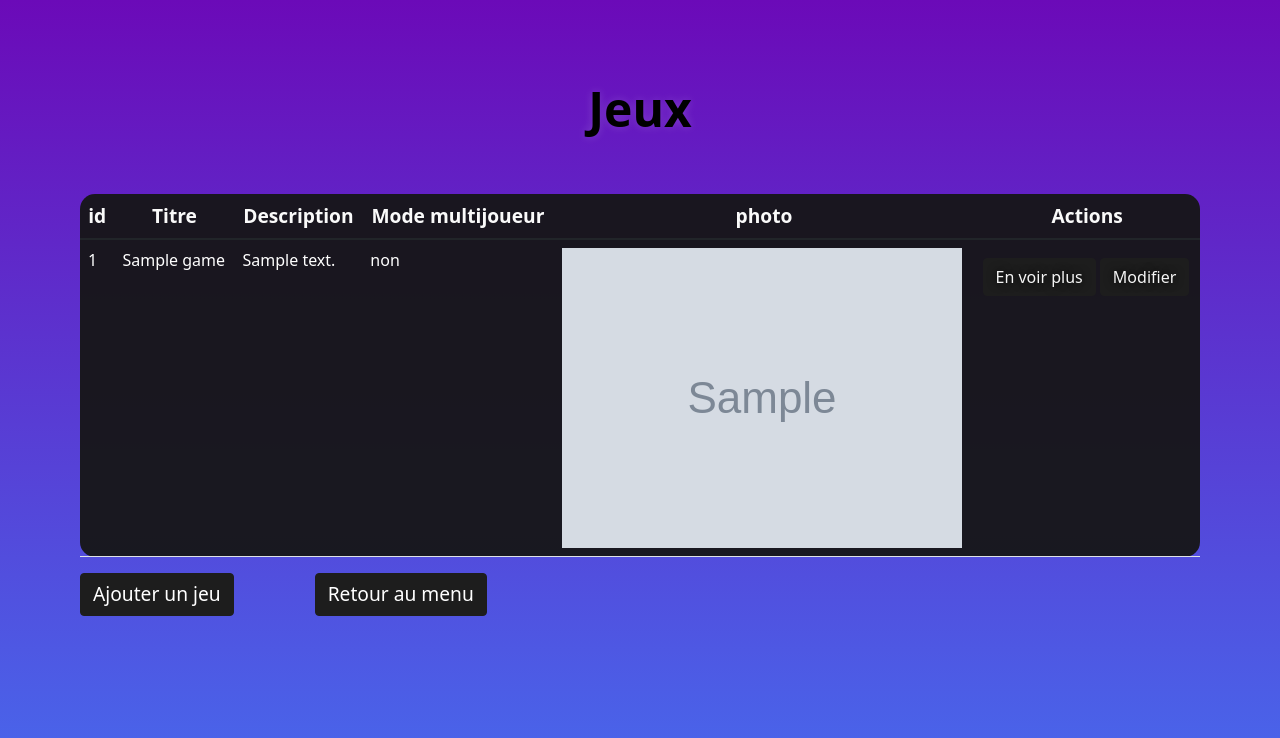
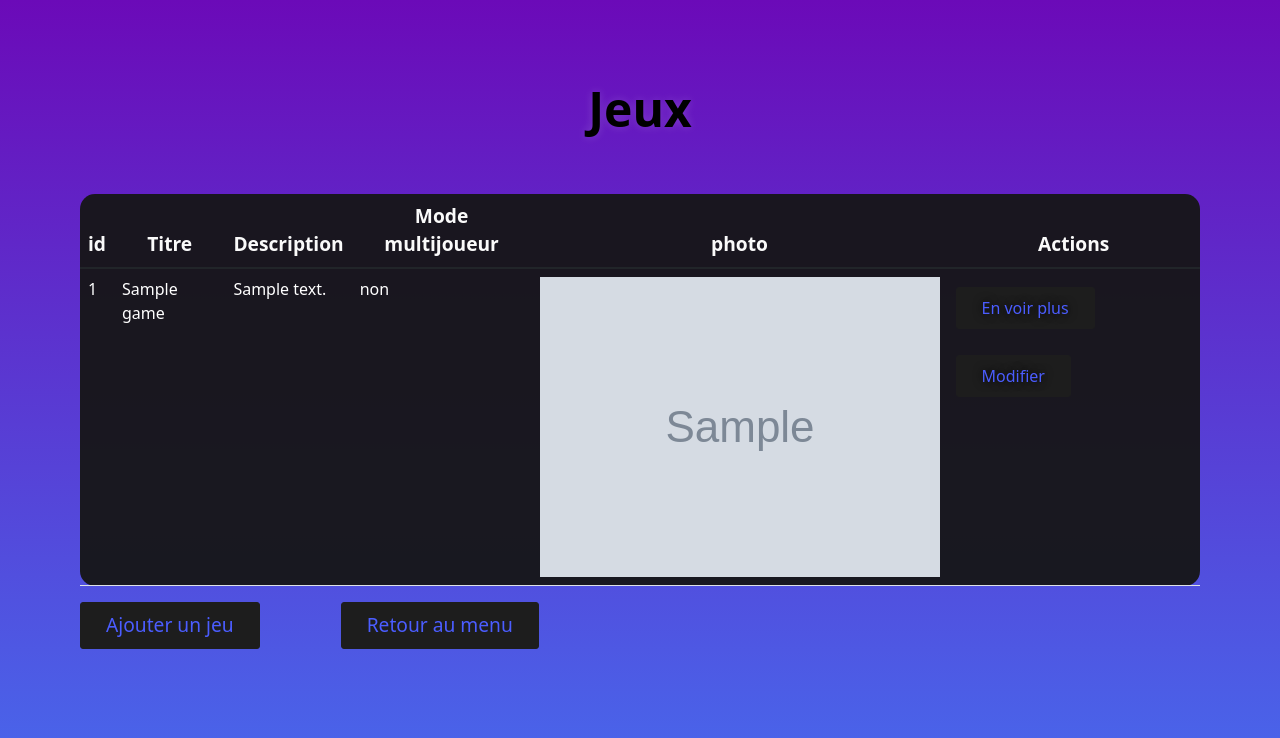
Before and after one commit to RandyVV/gamefriendz-back, a Symfony app: template templates/game/index.html.twig in a window 1280 px wide. Shown: the top 738 px of the page. Run offline with Twig, Linux system fonts and the light colour scheme; the template is opened without the code that fills it: most values are stand-ins (such as "Sample title", 1, 10 or a date in 2020); grey boxes marked "Sample" are stand-in pictures; some libraries are stand-ins or nearby versions.

Commit message:
mise à jour css

```diff
--- a/public/css/style.css
+++ b/public/css/style.css
@@ -49,7 +49,7 @@ a:hover {
 }
 
 .PageEditNew {
-    background: linear-gradient(#f0cd6c,#884abb);
+    background: linear-gradient(#f8bb12,#9d1ad1);
     padding: 1em;
     border-radius: 1em;
 }
@@ -123,7 +123,7 @@ img { width: 400px;
     background-color:rgb(29, 29, 29);
     border: 1px solid rgb(29, 29, 29);
     border-radius: 3px;
-    color: rgb(192, 29, 29);
+    color: rgb(75, 93, 255);
     font-weight: 500;
     padding: 8px 25px;
     margin-bottom: 1em;
@@ -131,6 +131,6 @@ img { width: 400px;
 
 .btnn:hover {
     border: 1px solid rgb(29, 29, 29);
-    background-color: transparent;
-    color: rgb(29, 29, 29);
+    background-color: #000000;
+    color: rgb(75, 93, 255);
 }
--- a/templates/game/_form.html.twig
+++ b/templates/game/_form.html.twig
@@ -1,4 +1,4 @@
 {{ form_start(form) }}
     {{ form_widget(form) }}
-    <button class="btn">{{ button_label|default('Save') }}</button>
+    <button class="btn">{{ button_label|default('Ajouter') }}</button>
 {{ form_end(form) }}
--- a/templates/game/edit.html.twig
+++ b/templates/game/edit.html.twig
@@ -8,8 +8,8 @@
 
     {{ include('game/_form.html.twig', {'button_label': 'Modifier'}) }}
 
-    <a href="{{ path('app_backoffice_game_index') }}">Retour à la liste</a>
+    {{ include('game/_delete_form.html.twig') }}
 
-    {{ include('game/_delete_form.html.twig') }}
+    <a class="" href="{{ path('app_backoffice_game_index') }}">Retour à la liste</a>
 </div>
 {% endblock %}
--- a/templates/game/index.html.twig
+++ b/templates/game/index.html.twig
@@ -26,8 +26,8 @@
                 <td>{{ game.hasMultiplayerMode ? 'oui' : 'non' }}</td>
                 <td> <img src={{ game.picture }}></td>
                 <td>
-                    <a class="linksGame btn btn-primary" href="{{ path('app_backoffice_game_show', {'id': game.id}) }}">En voir plus</a>
-                    <a class="linksGame btn btn-primary" href="{{ path('app_backoffice_game_edit', {'id': game.id}) }}">Modifier</a>
+                    <a class="linksGame btn btnn btn-primary" href="{{ path('app_backoffice_game_show', {'id': game.id}) }}">En voir plus</a>
+                    <a class="linksGame btn btnn btn-primary" href="{{ path('app_backoffice_game_edit', {'id': game.id}) }}">Modifier</a>
                 </td>
             </tr>
         {% else %}
@@ -38,7 +38,7 @@
         </tbody>
     </table>
 
-    <a class="footer btn btn-primary" href="{{ path('app_backoffice_game_new') }}">Ajouter un jeu</a>
-    <a class="footer btn btn-primary" href="{{ path('app_backoffice_main') }}">Retour au menu</a>
+    <a class="footer btn btnn btn-primary" href="{{ path('app_backoffice_game_new') }}">Ajouter un jeu</a>
+    <a class="footer btn btnn btn-primary" href="{{ path('app_backoffice_main') }}">Retour au menu</a>
 </div>
 {% endblock %}
--- a/templates/game/show.html.twig
+++ b/templates/game/show.html.twig
@@ -31,10 +31,10 @@
         </tbody>
     </table>
 
-    <a class="btn btn-primary" href="{{ path('app_backoffice_game_index') }}">Retour à la liste des jeux</a>
+    <a class="btn btnn btn-primary" href="{{ path('app_backoffice_game_index') }}">Retour à la liste des jeux</a>
 
-    <a class="btn btn-primary" href="{{ path('app_backoffice_game_edit', {'id': game.id}) }}">Modifier</a>
+    <a class="btn btnn btn-primary" href="{{ path('app_backoffice_game_edit', {'id': game.id}) }}">Modifier</a>
 
-    <h2 class="btn btn-primary">{{ include('game/_delete_form.html.twig') }}</h2>
+    {{ include('game/_delete_form.html.twig') }}
 </div>
 {% endblock %}
--- a/templates/platform/new.html.twig
+++ b/templates/platform/new.html.twig
@@ -3,9 +3,11 @@
 {% block title %}Nouvelle plateforme{% endblock %}
 
 {% block body %}
+<div class="PageEditNew">
     <h1>Ajouter une nouvelle plateforme</h1>
 
     {{ include('platform/_form.html.twig') }}
 
     <a href="{{ path('app_backoffice_platform_index') }}">Retour à la liste</a>
+</div>
 {% endblock %}
--- a/templates/platform/show.html.twig
+++ b/templates/platform/show.html.twig
@@ -3,7 +3,7 @@
 {% block title %}Platform{% endblock %}
 
 {% block body %}
-    <h1>Platform</h1>
+    <h1 class="Pageh1">{{ platform.name }}</h1>
 
     <table class="table">
         <tbody>
@@ -18,9 +18,9 @@
         </tbody>
     </table>
 
-    <a href="{{ path('app_backoffice_platform_index') }}">Retour à la liste</a>
+    <a class="btn btnn btn-primary" href="{{ path('app_backoffice_platform_index') }}">Retour à la liste</a>
 
-    <a class="LINK" href="{{ path('app_backoffice_platform_edit', {'id': platform.id}) }}">Modifier</a>
+    <a class="btn btnn btn-primary" href="{{ path('app_backoffice_platform_edit', {'id': platform.id}) }}">Modifier</a>
 
     {{ include('platform/_delete_form.html.twig') }}
 
--- a/templates/security/login.html.twig
+++ b/templates/security/login.html.twig
@@ -35,7 +35,7 @@
         </div>
     #}
 
-    <button class="btn btn-lg btn-primary" type="submit">
+    <button class="btnn" type="submit">
         connexion
     </button>
 </form>
```
Also changed, not shown: templates/main/index.html.twig (+4 -4 lines), templates/platform/edit.html.twig (+5 -3 lines), templates/platform/index.html.twig (+4 -4 lines).
